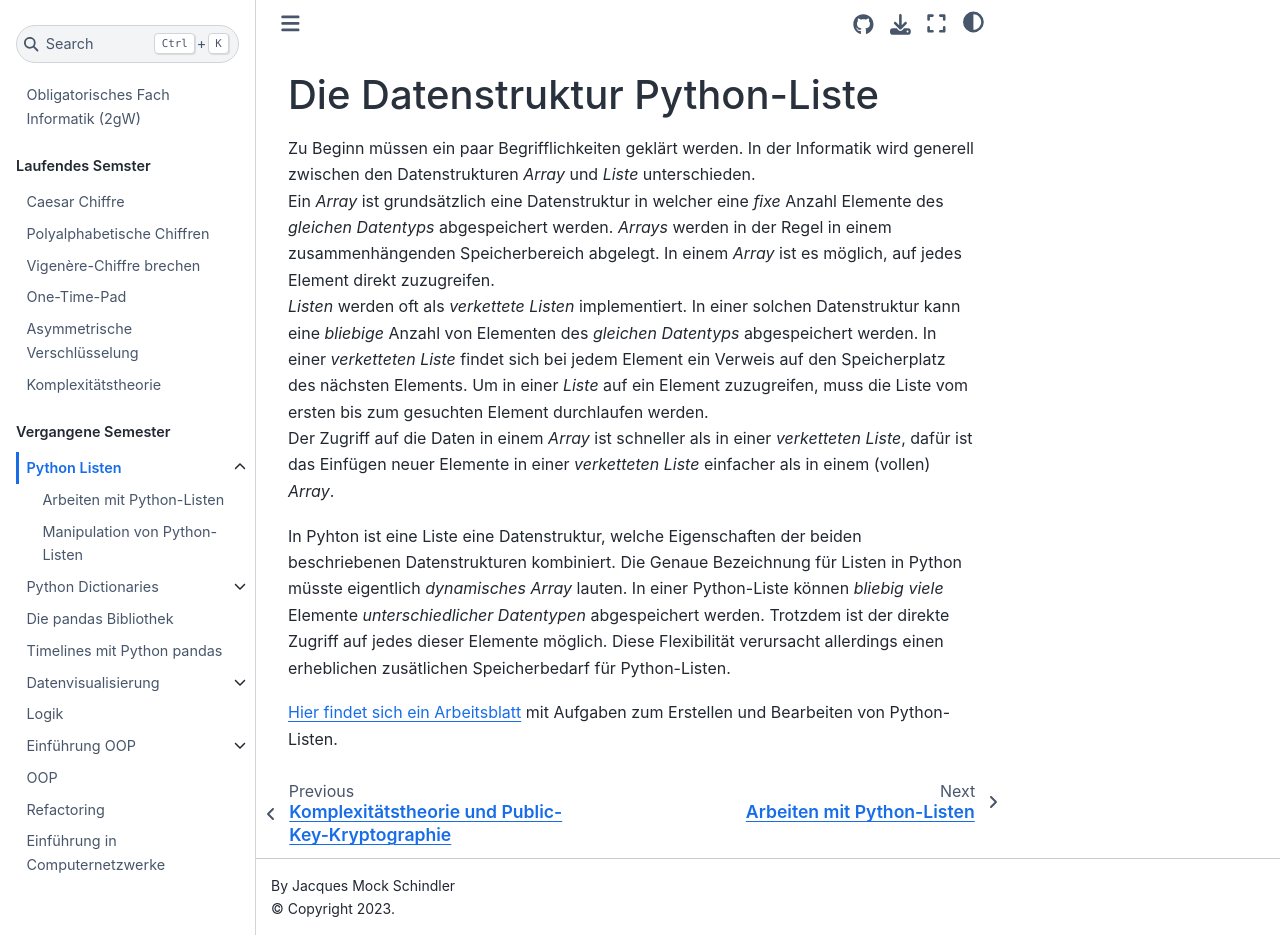
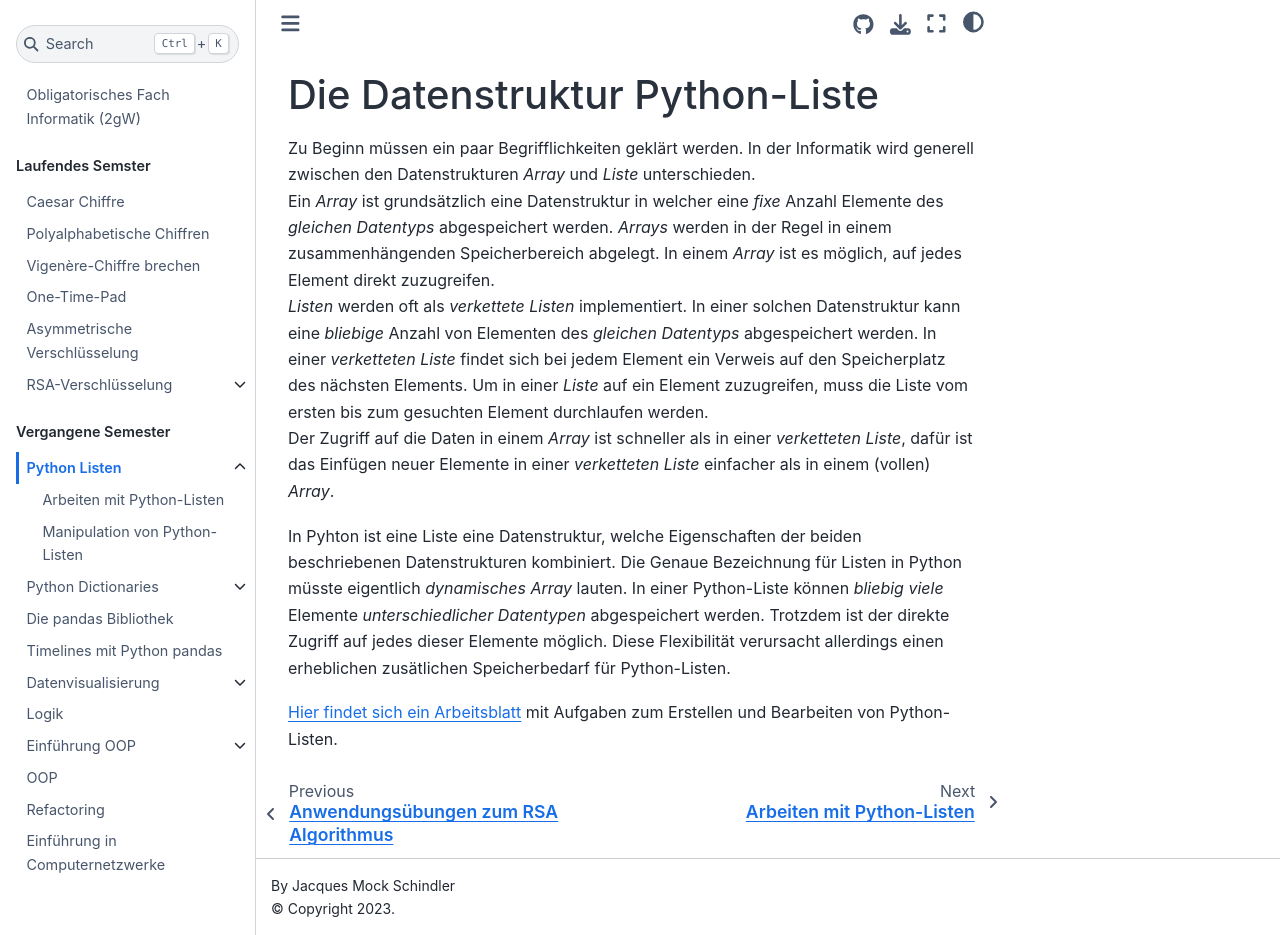
Before and after one commit to SkriptenMk/I_gW_23-27, a Jupyter Book: the page built from docs/240826/einfuehrung.md, in a window 1280 px wide and 935 px high. Built offline with Jupyter Book 1.0.4 settings and Sphinx 7.4.7 and the Sphinx Book theme 1.1.4, drawn with Linux system fonts in a browser that asks for light colours; pages that are not in the unit, such as notebooks, are missing from menus.

Commit message:
Beginne mit der Formulierung einer Anwendungsübung

```diff
--- a/docs/_toc.yml
+++ b/docs/_toc.yml
@@ -15,7 +15,10 @@
         - file: 250317/asymmetrie.md
           title: Asymmetrische Verschlüsselung
         - file: 250324/komplexitaet.ipynb
-          title: Komplexitätstheorie
+          title: RSA-Verschlüsselung
+          sections:
+          - file: 250331/anwendung_rsa.ipynb
+            title: Anwendungsübung RSA
   - caption: Vergangene Semester
     chapters:
         - file: 240826/einfuehrung.md
```
Also changed, not shown: docs/250324/complexity.svg, docs/250331/anwendung_rsa.ipynb (added), 7 other files.
